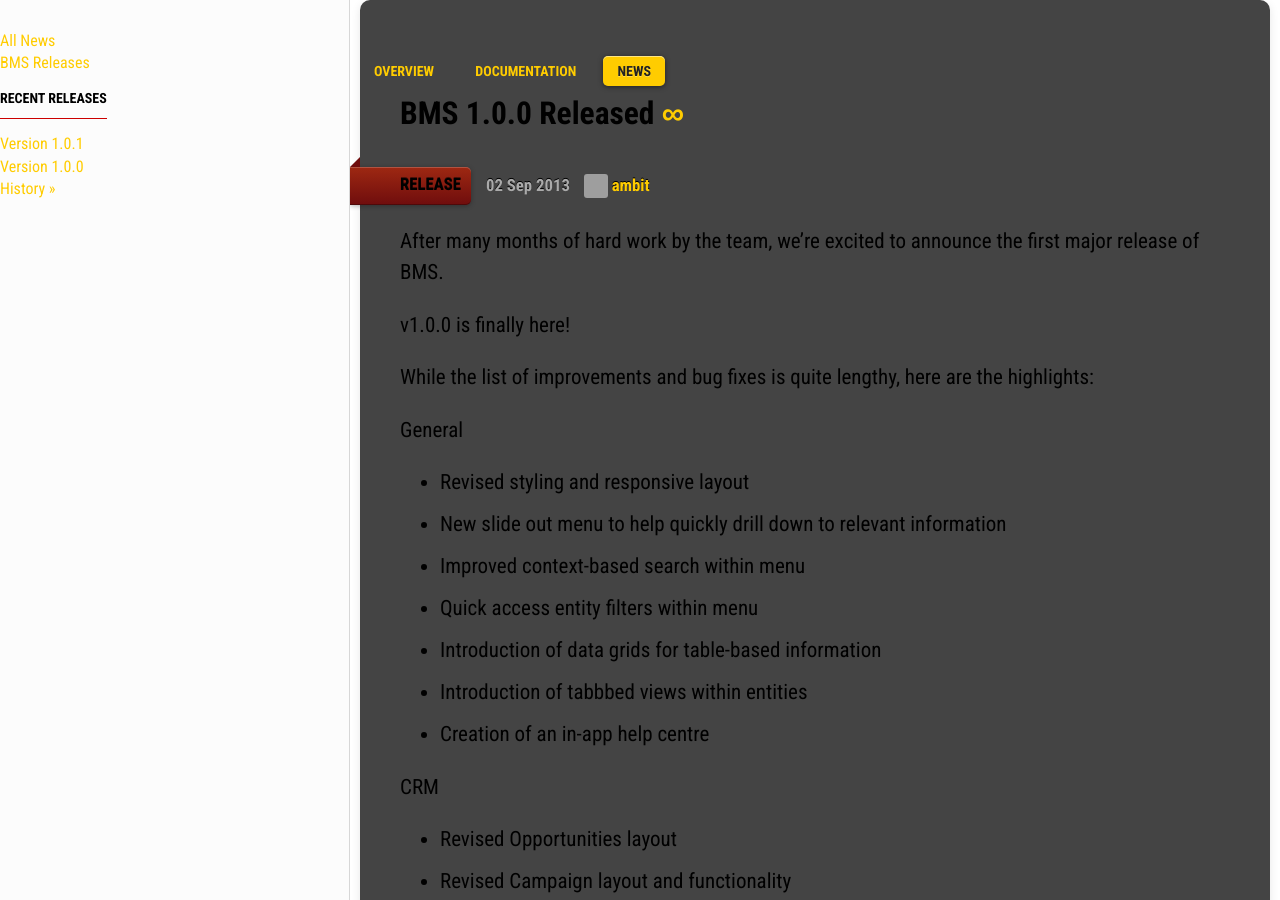
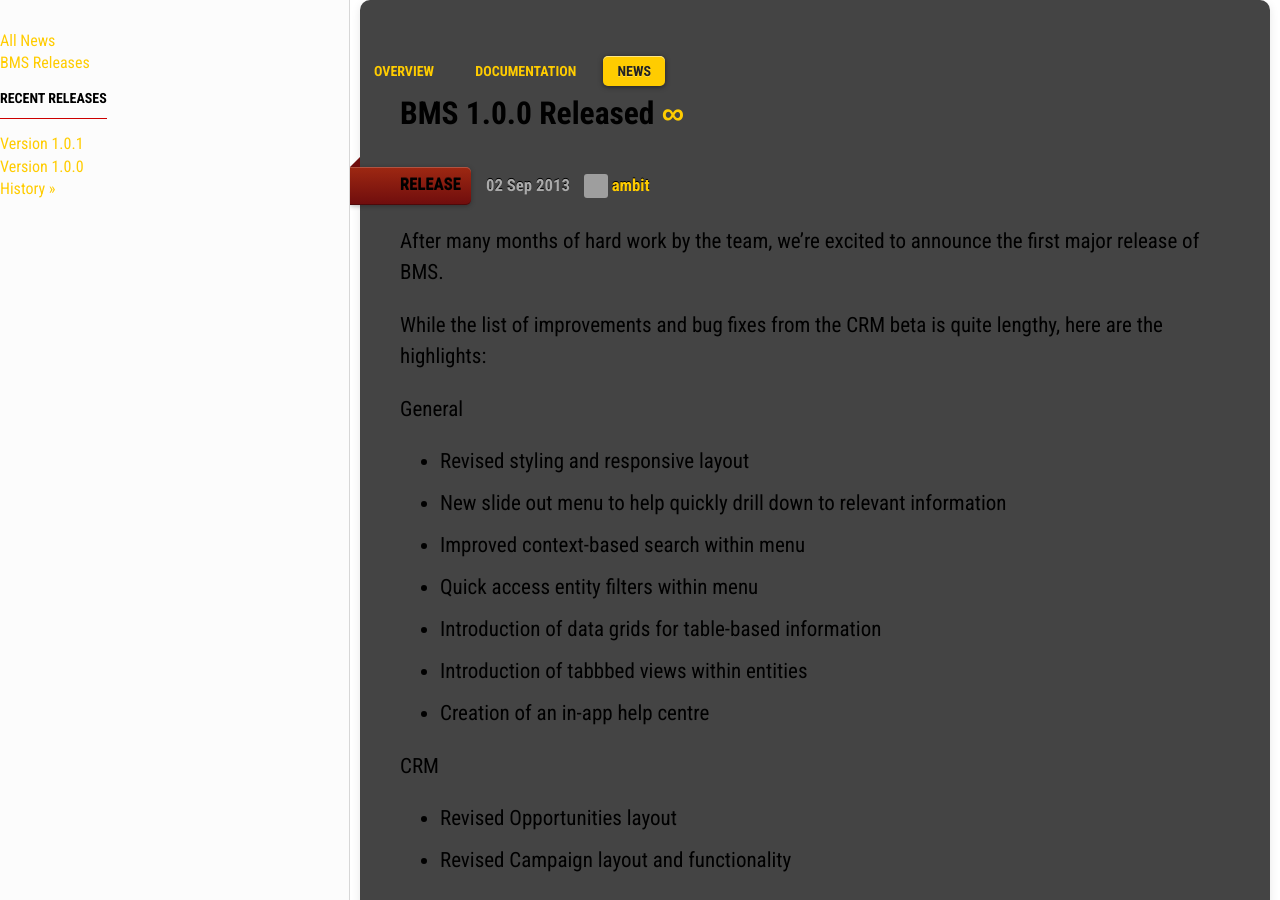
Before and after one commit to ambit/bms-support, a Jekyll site: the page built from _posts/2013-09-02-bms-1-0-0-released.markdown, in a window 1280 px wide. Built offline with Jekyll 4.4.1, drawn with Linux system fonts in a browser that asks for light colours; nearby versions of some CDN libraries; grey boxes are pictures that could not be loaded.

Commit message:
Update Release Dates

```diff
--- a/_posts/2013-09-02-bms-1-0-0-released.markdown
+++ b/_posts/2013-09-02-bms-1-0-0-released.markdown
@@ -9,9 +9,7 @@ categories: [release]
 
 After many months of hard work by the team, we're excited to announce the first major release of BMS.
 
-v1.0.0 is finally here!
-
-While the list of improvements and bug fixes is quite lengthy, here are the highlights:
+While the list of improvements and bug fixes from the CRM beta is quite lengthy, here are the highlights:
 
 General
 - Revised styling and responsive layout
--- a/_posts/2013-09-09-bms-1-0-1-released.markdown
+++ b/_posts/2013-09-09-bms-1-0-1-released.markdown
@@ -1,7 +1,7 @@
 ---
 layout: news_item
 title: "BMS 1.0.1 Released"
-date: "2013-09-09 10:00:00 +1000"
+date: "2013-09-09 11:00:00 +1000"
 author: ambit
 version: 1.0.1
 categories: [release]
```
Also changed, not shown: other parts of _posts/2013-09-02-bms-1-0-0-released.markdown (+1 -1 lines).
